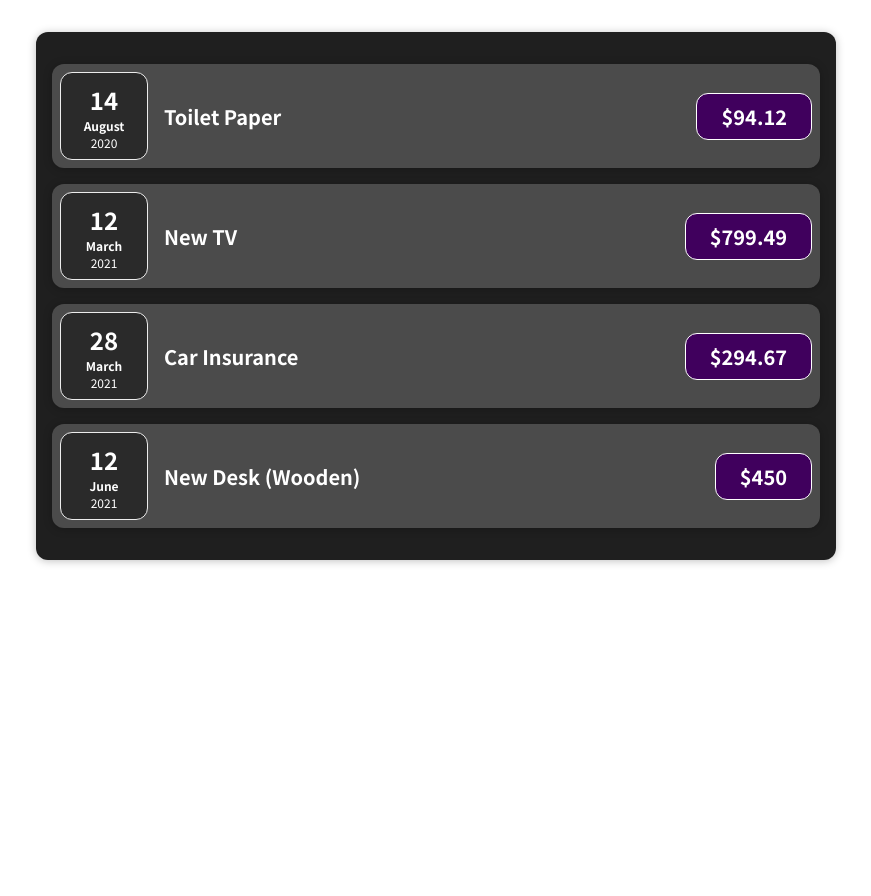
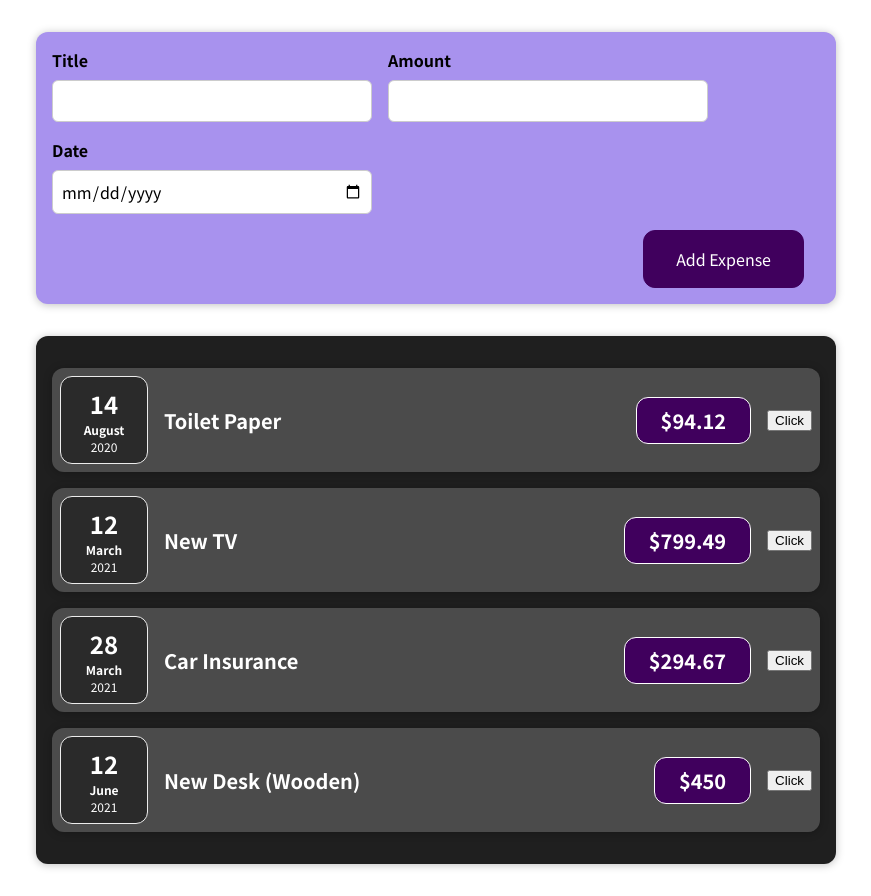
Before and after one commit to robadillo/expense-record-app, a React (Create React App) app: page / in a window 1280 px wide. Shown: the whole page, without its empty margins (204-1075 px from the left). Before the commit the page ends 800 px from the top, so only its background shows below. Built offline with nearby package versions, Linux system fonts and the light colour scheme.

Commit message:
Adding Expense Form and multiple state manage approach

```diff
--- a/src/App.js
+++ b/src/App.js
@@ -3,6 +3,7 @@
 import Expenses from './components/Expenses/Expenses';
 import Card from "./components/UI/Card";
 import './components/Expenses/Expenses.css'
+import NewExpense from './components/NewExpense/NewExpense';
 
 function App() {
   const expenses = [
@@ -31,9 +32,12 @@
     },
   ];
   return (
-    <Card className="expenses">
-      <Expenses expenses={expenses} />
-    </Card>
+    <div>
+      <NewExpense />
+      <Card className="expenses">
+        <Expenses expenses={expenses} />
+      </Card>
+    </div>
   );
 }
 
--- a/src/components/Expenses/ExpenseItem.js
+++ b/src/components/Expenses/ExpenseItem.js
@@ -1,4 +1,4 @@
-import React from 'react';
+import React, { useState } from 'react';
 
 import ExpenseDate from './ExpenseDate';
 import Card from '../UI/Card';
@@ -7,12 +7,22 @@
 function ExpenseItem(props) {
   const { id, title, date, amount } = props;
 
+  const [titleState, setTitle] = useState(title);
+
+  const clickHandler = () => {
+    console.log('hello is it me you looking for');
+    setTitle('Holaaaa');
+  };
+
+
+
   return (
     <Card className="expense-item">
       <ExpenseDate date={date}/>
       <div className="expense-item__description">
-        <h2>{title}</h2>
+        <h2>{titleState}</h2>
         <div className="expense-item__price">${amount}</div>
+        <button onClick={clickHandler}>Click</button>
       </div>
     </Card>
   );
--- /dev/null
+++ b/src/components/NewExpense/ExpenseForm.css
@@ -0,0 +1,26 @@
+.new-expense__controls {
+  display: flex;
+  flex-wrap: wrap;
+  gap: 1rem;
+  margin-bottom: 1rem;
+  text-align: left;
+}
+
+.new-expense__control label {
+  font-weight: bold;
+  margin-bottom: 0.5rem;
+  display: block;
+}
+
+.new-expense__control input {
+  font: inherit;
+  padding: 0.5rem;
+  border-radius: 6px;
+  border: 1px solid #ccc;
+  width: 20rem;
+  max-width: 100%;
+}
+
+.new-expense__actions {
+  text-align: right;
+}
--- /dev/null
+++ b/src/components/NewExpense/ExpenseForm.js
@@ -0,0 +1,45 @@
+import React, { useState } from 'react';
+
+import './ExpenseForm.css';
+
+function ExpenseForm () {
+  const [enteredTitle, setEnteredTitle] = useState('');
+  const [enteredAmount, setEnteredAmount] = useState(0);
+  const [enteredDate, setEnteredDate] = useState(new Date());
+
+  const titleChangeHandler = (event) => {
+    setEnteredTitle(event.target.value);
+  };
+
+  const amountChangeHandler = (event) => {
+    setEnteredAmount(event.target.value);
+  };
+
+  const dateChangeHandler = (event) => {
+    setEnteredDate(event.target.value);
+  };
+
+  return (
+    <form>
+      <div className="new-expense__controls">
+        <div className="new-expense__control">
+          <label>Title</label>
+          <input type="text" onChange={titleChangeHandler}/>
+        </div>
+        <div className="new-expense__control">
+          <label>Amount</label>
+          <input type="number" min="0.01" step="0.01" onChange={amountChangeHandler}/>
+        </div>
+        <div className="new-expense__control">
+          <label>Date</label>
+          <input type="date" min="2019-01-01" max="2022-12-31" onChange={dateChangeHandler}/>
+        </div>
+      </div>
+      <div className="new-expense__actions">
+        <button type="submit">Add Expense</button>
+      </div>
+    </form>
+  );
+};
+
+export default ExpenseForm;
--- /dev/null
+++ b/src/components/NewExpense/NewExpense.css
@@ -0,0 +1,38 @@
+.new-expense {
+  background-color: #a892ee;
+  padding: 1rem;
+  margin: 2rem auto;
+  width: 50rem;
+  max-width: 95%;
+  border-radius: 12px;
+  text-align: center;
+  box-shadow: 0 1px 8px rgba(0, 0, 0, 0.25);
+}
+
+.new-expense button {
+  font: inherit;
+  cursor: pointer;
+  padding: 1rem 2rem;
+  border: 1px solid #40005d;
+  background-color: #40005d;
+  color: white;
+  border-radius: 12px;
+  margin-right: 1rem;
+}
+
+.new-expense button:hover,
+.new-expense button:active {
+  background-color: #510674;
+  border-color: #510674;
+}
+
+.new-expense button.alternative {
+  color: #220131;
+  border-color: transparent;
+  background-color: transparent;
+}
+
+.new-expense button.alternative:hover,
+.new-expense button.alternative:active {
+  background-color: #ddb3f8;
+}
--- /dev/null
+++ b/src/components/NewExpense/NewExpense.js
@@ -0,0 +1,14 @@
+import React from 'react';
+
+import './NewExpense.css';
+import ExpenseForm from './ExpenseForm';
+
+const NewExpense = () => {
+  return (
+    <div className="new-expense">
+      <ExpenseForm />
+    </div>
+  );
+};
+
+export default NewExpense;
```
